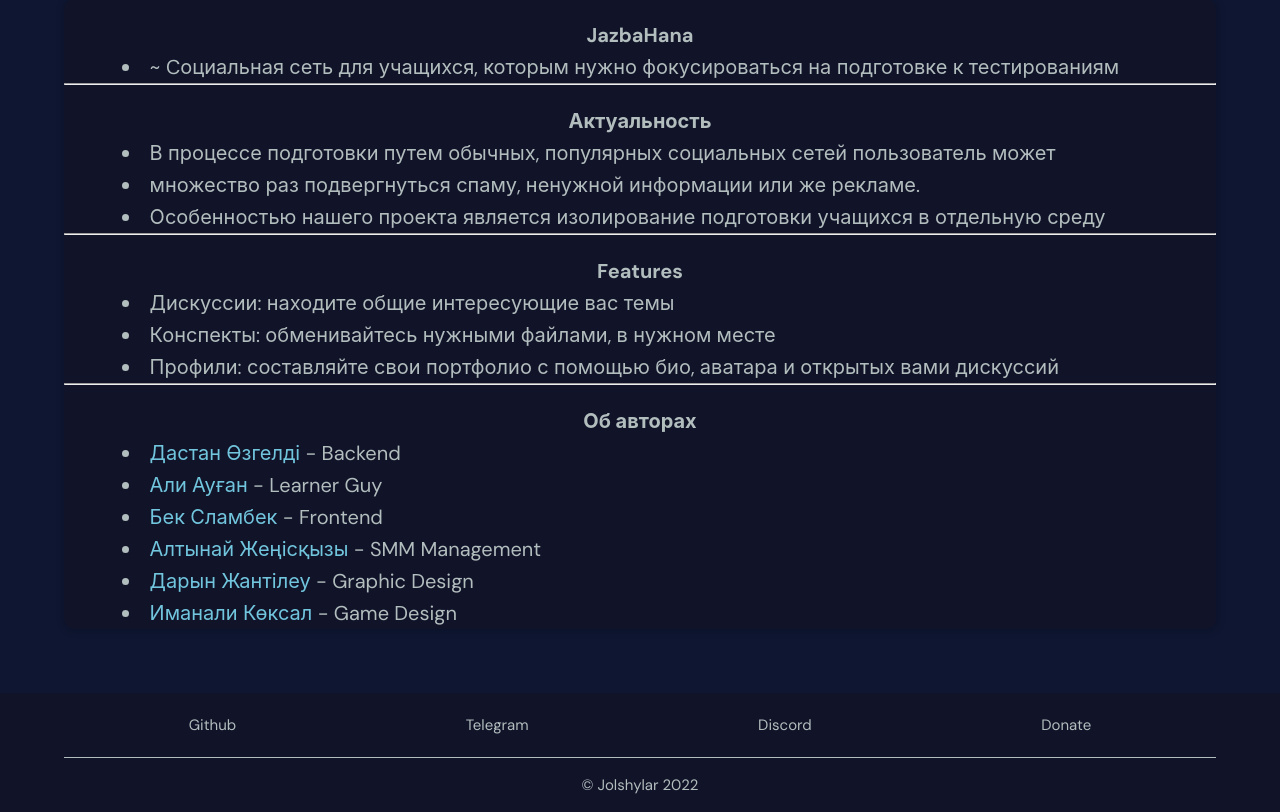
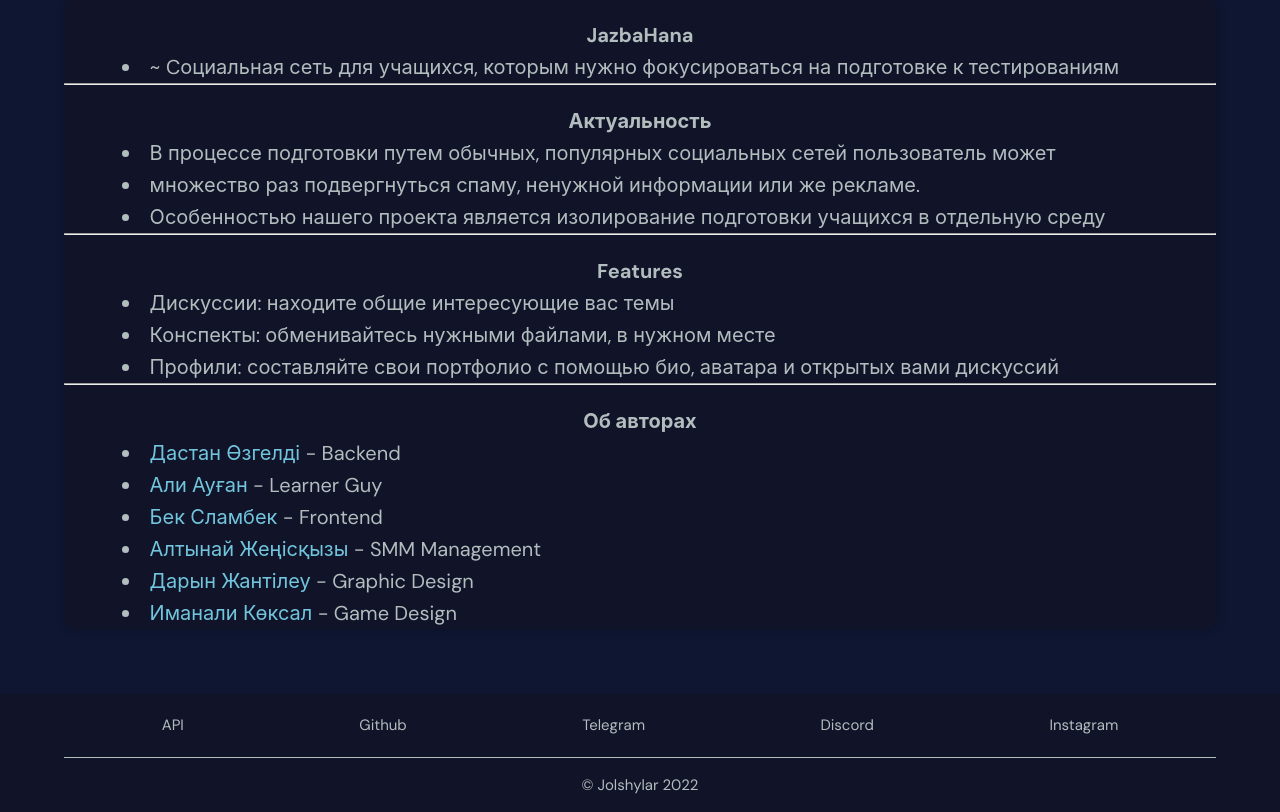
Before and after one commit to jolshylar/djazbahana, a Django app: page /about/ in a window 1280 px wide. Shown: the part 152-964 px from the top of the page. Run offline with Django 4.2, Linux system fonts and the light colour scheme.

Commit message:
✅ Footer: Update links

```diff
--- a/templates/footer.html
+++ b/templates/footer.html
@@ -6,10 +6,11 @@
       <div class="footer-inner">
         <div class="footer-content">
           <div class="footer-links">
+            <a href="#">API</a>
             <a href="https://github.com/jolshylar">Github</a>
             <a href="https://t.me/+nk4YJtv9z702MjIy">Telegram</a>
             <a href="https://discord.gg/6dSpCGtJuB">Discord</a>
-            <a href="{% url 'donate' %}">Donate</a>
+            <a href="https://instagram.com/jolshylar">Instagram</a>
           </div>
         </div>
         <div class="footer-license">
```
